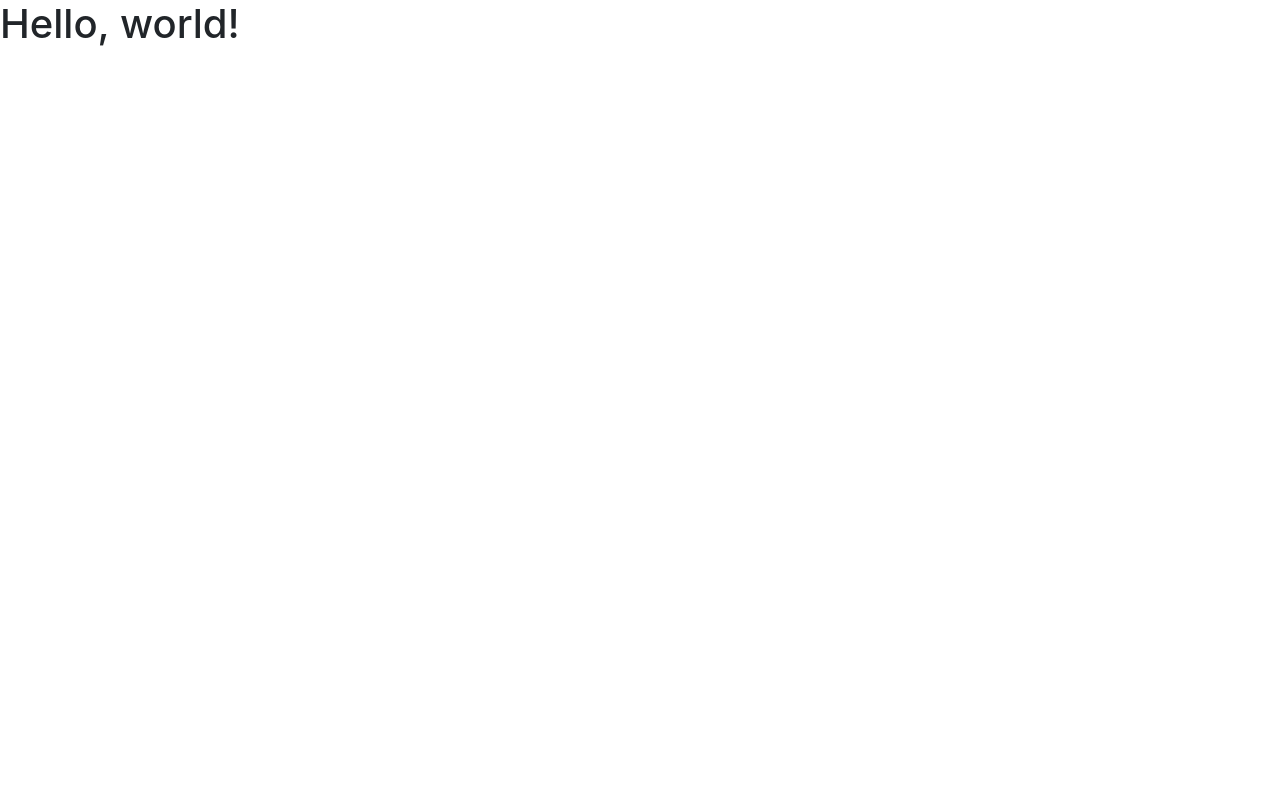
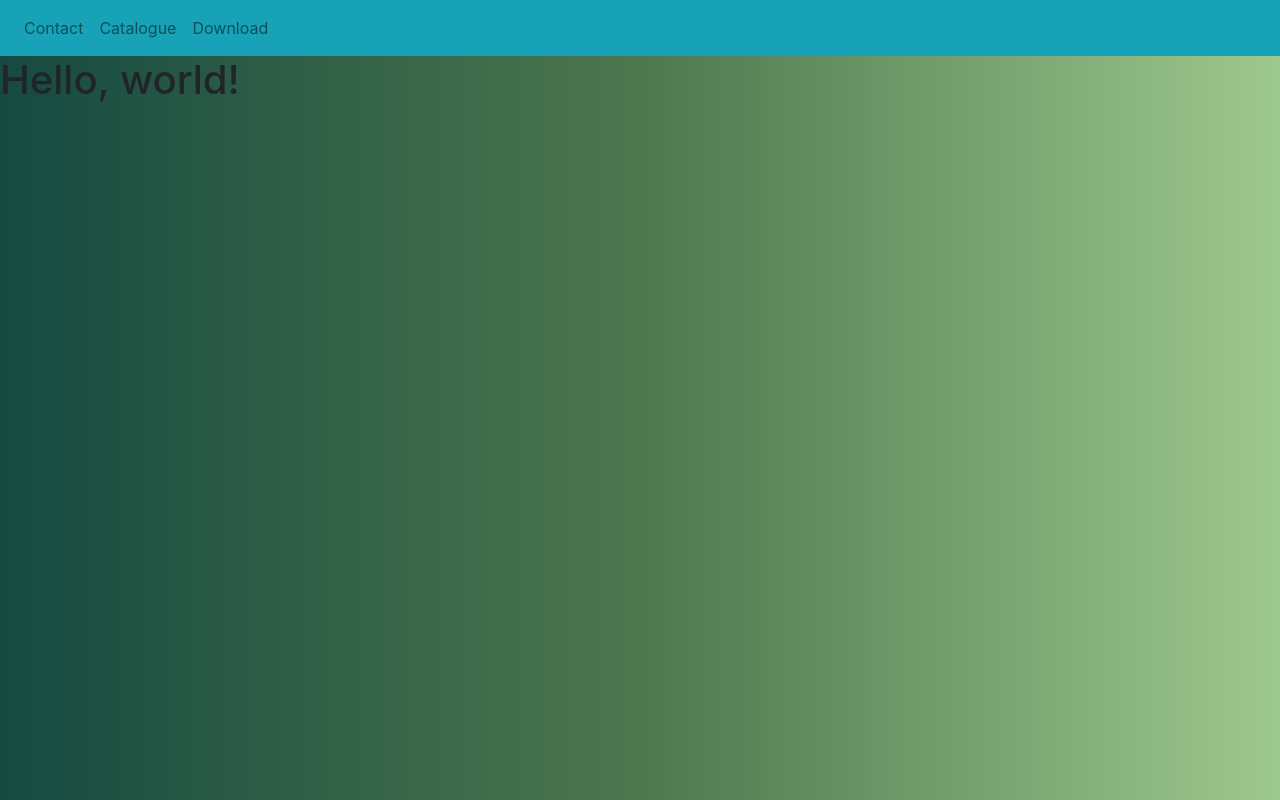
Before and after one commit to chauhanarya007/first, a plain HTML site: page bootstrap-installation/index.html in a window 1280 px wide. Drawn offline with nearby package versions, Linux system fonts and the light colour scheme.

Commit message:
Update index.html

```diff
--- a/bootstrap-installation/index.html
+++ b/bootstrap-installation/index.html
@@ -10,10 +10,25 @@
   <link rel="stylesheet" href="https://cdn.jsdelivr.net/npm/bootstrap@4.5.3/dist/css/bootstrap.min.css" integrity="sha384-TX8t27EcRE3e/ihU7zmQxVncDAy5uIKz4rEkgIXeMed4M0jlfIDPvg6uqKI2xXr2" crossorigin="anonymous">
 
   <title>Hello, world!</title>
+  <link rel="stylesheet" href="styles.css">
 </head>
 
 <body>
+  <nav class="navbar navbar-expand-lg navbar-light bg-info">
+    <ul class="navbar-nav">
+      <li class="nav-item">
+        <a class="nav-link" href="">Contact</a>
+      </li>
+      <li class="nav-item">
+        <a class="nav-link" href="">Catalogue</a>
+      </li>
+      <li class="nav-item">
+        <a class="nav-link" href="">Download</a>
+      </li>
+    </ul>
+  </nav>
   <h1>Hello, world!</h1>
+
 
   <!-- Optional JavaScript; choose one of the two! -->
 
```
